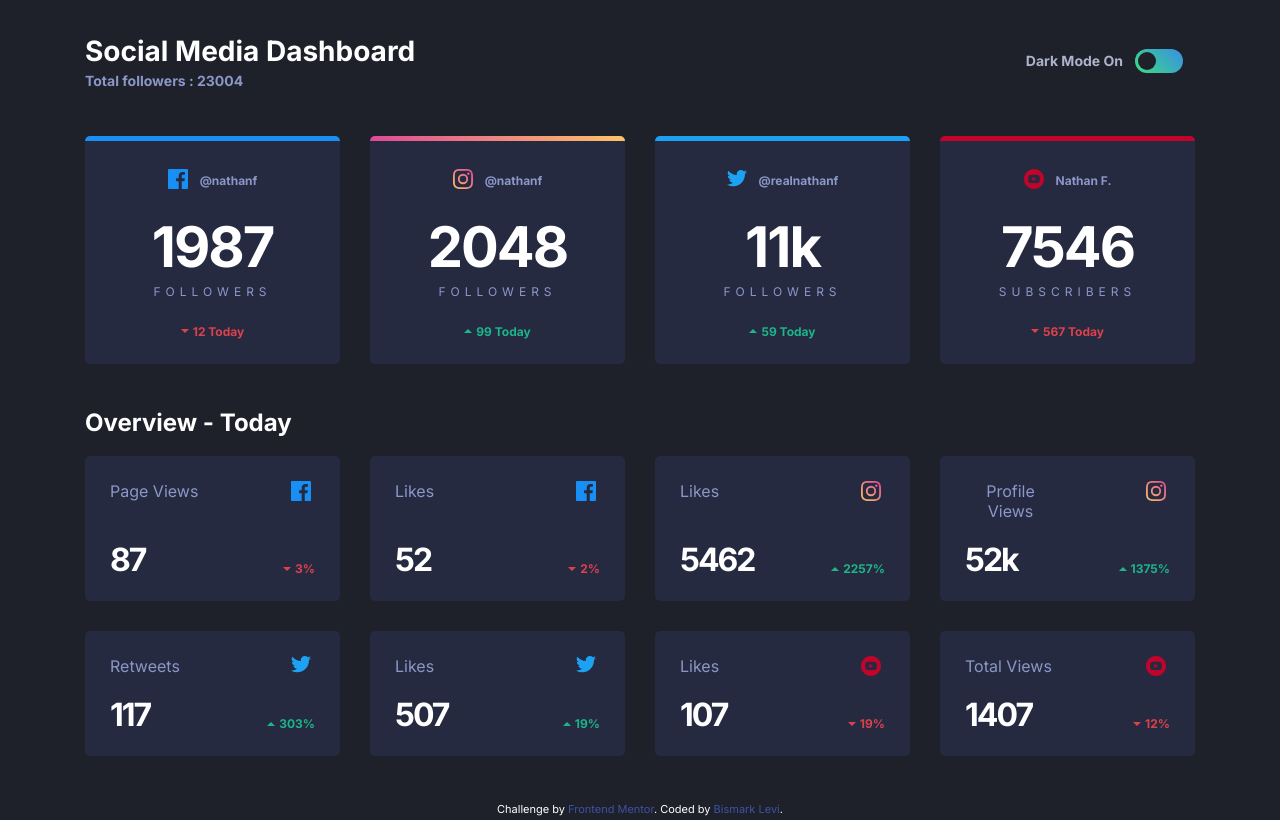
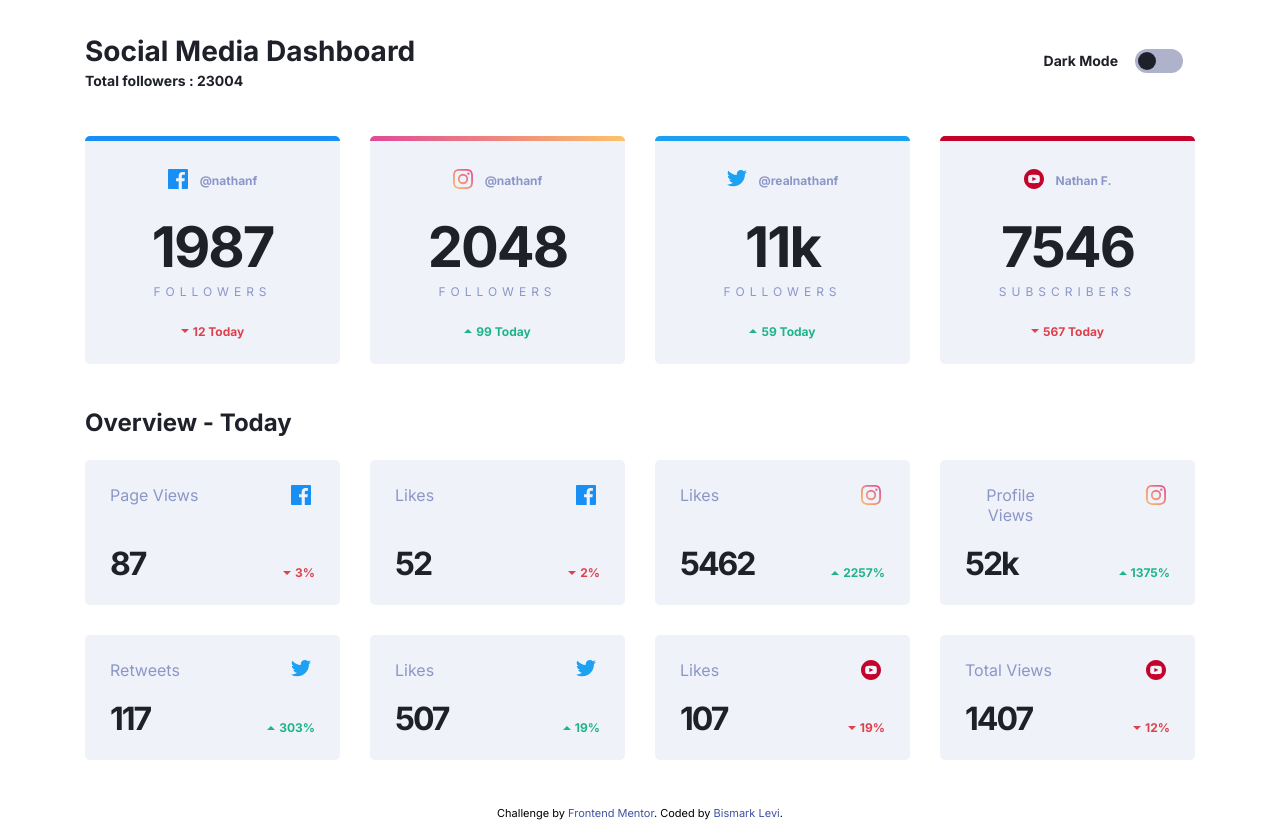
Before and after one commit to Bismarklevi/social-media-dashboard, a website: page index.html in a window 1280 px wide. Drawn offline with nearby package versions, Linux system fonts and the light colour scheme; files that its build step writes are made by us from their sources.

Commit message:
light mode

```diff
--- a/app/scss/components/card.scss
+++ b/app/scss/components/card.scss
@@ -18,14 +18,14 @@
 .card{
     position: relative;
     overflow: hidden;
-    background: var(--dark-card);
+    background: var(--card-bg);
     color: var(--dark-text1);
     text-align: center;
     padding: rem(25);
     border-radius: rem(5);
 
     &:hover{
-        background: var( --dark-card-hover);
+        background: var( --card-hover);
         cursor: pointer;
     }
 
@@ -98,7 +98,7 @@
     }
 
     &__count{
-        color: var(--light-bg);
+        color: var(--text-color);
         font-weight: 700;
         line-height: 1;
         letter-spacing: rem(-2);
--- a/app/scss/components/header.scss
+++ b/app/scss/components/header.scss
@@ -4,6 +4,7 @@
     display: flex;
     flex-wrap: wrap;
     margin-top: rem(30);
+
 
     @include breakpoint(medium){
         justify-content: space-between;
@@ -14,6 +15,8 @@
     &__title{
        width: auto;
 
+
+
        @include breakpoint(medium){
         width: auto;
        }
@@ -22,11 +25,13 @@
     &__subtitle{
         font-size: rem(14);
         font-weight: 700;
-        color: var(--dark-text1);
+        color: var(--text-color);
     }
 
     &__toggle{
         margin-left: auto;
 
     }
+
+
 }
--- a/app/scss/components/toggle.scss
+++ b/app/scss/components/toggle.scss
@@ -2,7 +2,7 @@
 
 .toggle{
     display: grid;
-    grid-template-columns: 1fr rem(48);
+    grid-template-columns: 1fr 3rem;
     // grid-template-rows: repeat(2, 1fr);
     gap: rem(4.8) rem(12);
     border: none;
@@ -16,23 +16,25 @@
     label{
       font-size: rem(14);
       font-weight: 700;
-      color: var(--toggle);
+      color: var(--text-color);
       align-self: center;
 
       &[for='dark']{
-        grid-column: 1/2;
-        justify-self: end;
+        // grid-column: 1/2;
+        // justify-self: end;
+        line-height: rem(24);
+        margin-right: rem(5);
       }
 
-      &[for='system']{
-        grid-column: 1/4;
-        grid-row: 2/3;
-        justify-self: center;
-      }
+      // &[for='system']{
+      //   grid-column: 1/4;
+      //   grid-row: 2/3;
+      //   justify-self: center;
+      // }
 
-      &[for='light']{
-        grid-column: 3/4;
-      }
+      // &[for='light']{
+      //   grid-column: 3/4;
+      // }
 
     }
 
@@ -60,9 +62,7 @@
         display: block;
         position: absolute;
         top: 0;
-         background: linear-gradient(225deg,
-          var(--toggle-bg-start) 0%,
-          var(--toggle-bg-end) 98.02% );
+        background: var(--toggle-bg);
         border-radius: rem(12);
         overflow: hidden;
 
--- a/app/scss/globals/boilerplate.scss
+++ b/app/scss/globals/boilerplate.scss
@@ -11,6 +11,16 @@ body{
     margin: 0;
     padding: 0;
     font-family: var(--font-inter);
-    background: var(--dark-bg);
+    background: var(--background);
     color: var( --dark-text2);
+
 }
+
+.visually-hidden{
+    position: absolute;
+    left:-10000px;
+    top: auto;
+    width: 1px;
+    height: 1px;
+    overflow: hidden;
+}
--- a/app/scss/globals/colors.scss
+++ b/app/scss/globals/colors.scss
@@ -8,7 +8,7 @@
     --youtube: hsl(348, 97%, 39%) ;
     --toggle-bg-start: hsl(210, 78%, 56%);
     --toggle-bg-end: hsl(146, 68%, 55%);
-    --toggle: hsl(230, 22%, 74%);
+    --toggle-bg: hsl(230, 22%, 74%);
     --dark-bg: hsl(230, 17%, 14%);
     --dark-top-bg: hsl(232, 19%, 15%);
     --dark-card:  hsl(228, 28%, 20%);
@@ -18,6 +18,32 @@
     --light-bg: hsl(0, 0%, 100%);
     --light-top-bg:  hsl(225, 100%, 98%);
     --light-card: hsl(227, 47%, 96%) ;
-    --light-text1:  hsl(228, 12%, 44%);
+    --light-card-hover: hsl(233,33%,91%);
+    --light-text1:  hsl(230, 12%, 44%);
     --light-text2: hsl(230, 17%, 14%);
+    --background:var(--light-bg);
+     --text-color:var(--light-text2);
+     --text-color2: var(--light-text1);
+     --card-bg: var(--light-card);
+     --card-hover: var(--light-card-hover);
+     --toggle: var(--toggle-light);
+    --toggle-button: var(--toggle-button-light);
 }
+
+@media (prfers-color-scheme:dark){
+    :root{
+    --background : var(--dark-bg);
+    --text-color : var(--dark-text2);
+    --text-color2: var(--dark-text1);
+    --card-hover: var(--dark-card-hover);
+    --card-bg: var(--dark-card);
+    --toggle: var(--light-bg);
+    --toggle-bg: linear-gradient(
+      225deg,
+      var(--toggle-bg-end) 0%,
+      var(--toggle-bg-start) 98.02%
+    );
+    --toggle-button: var(--dark-bg);
+
+  }
+}
--- a/app/scss/globals/typography.scss
+++ b/app/scss/globals/typography.scss
@@ -7,16 +7,21 @@ h1, h2, h3 {
 
 h1{
     font-size: rem(24);
+    color: var(--text-color);
     @include breakpoint(large){
         font-size: rem(28);
         margin-bottom: rem(3);
     }
 
-    h2{
-        font-size: rem(24);
-        margin-bottom: rem(24);
-    }
+
 }
+
+h2{
+    font-size: rem(24);
+    margin-bottom: rem(24);
+    color: var(--text-color);
+}
+
 a, a:visited, a:active {
     text-decoration: none;
 }
--- a/index.html
+++ b/index.html
@@ -26,6 +26,7 @@
         .attribution {
         font-size: 11px;
         text-align: center;
+        color: #000;
         }
         .attribution a {
         color: hsl(228, 45%, 44%);
```
